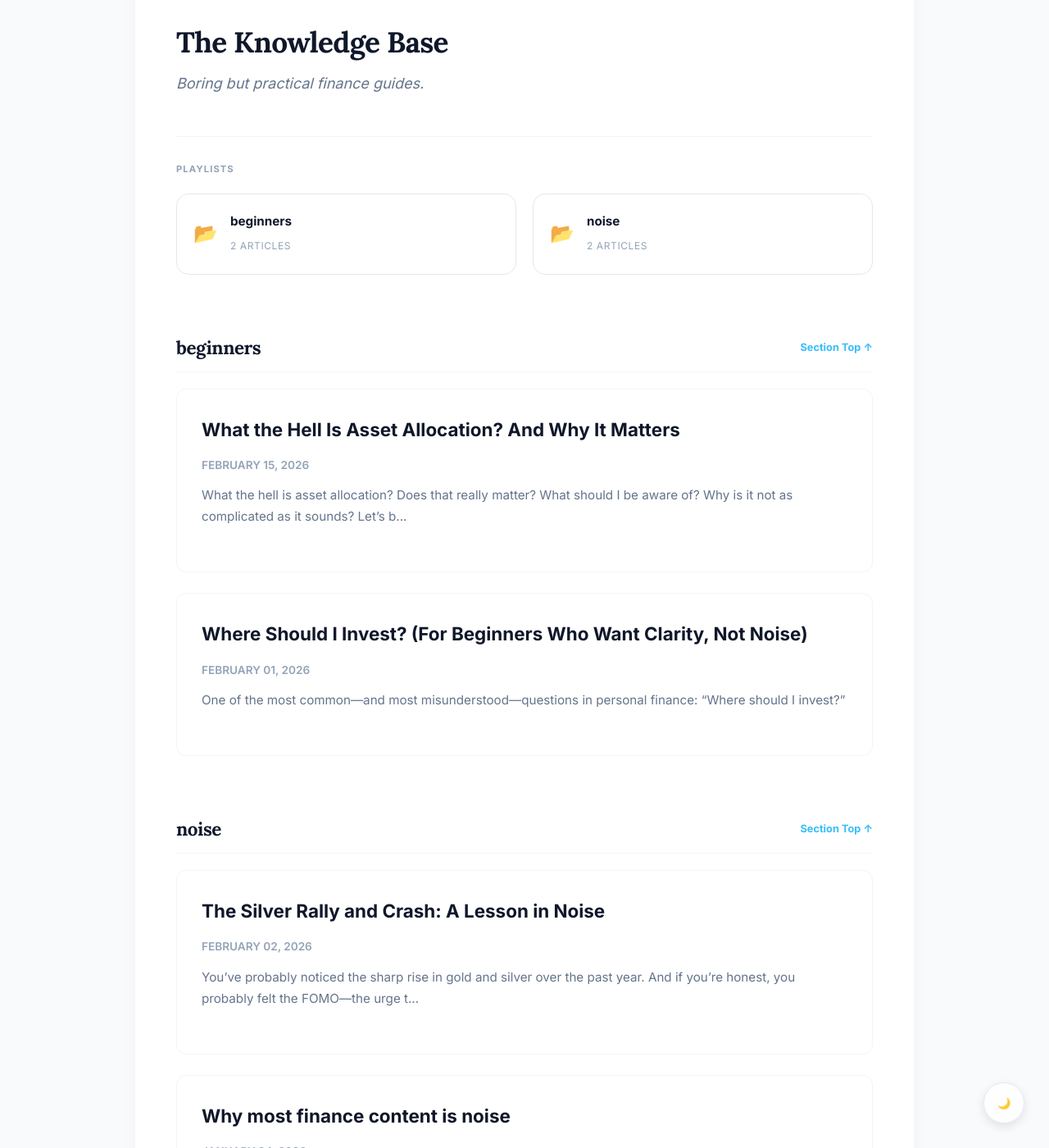
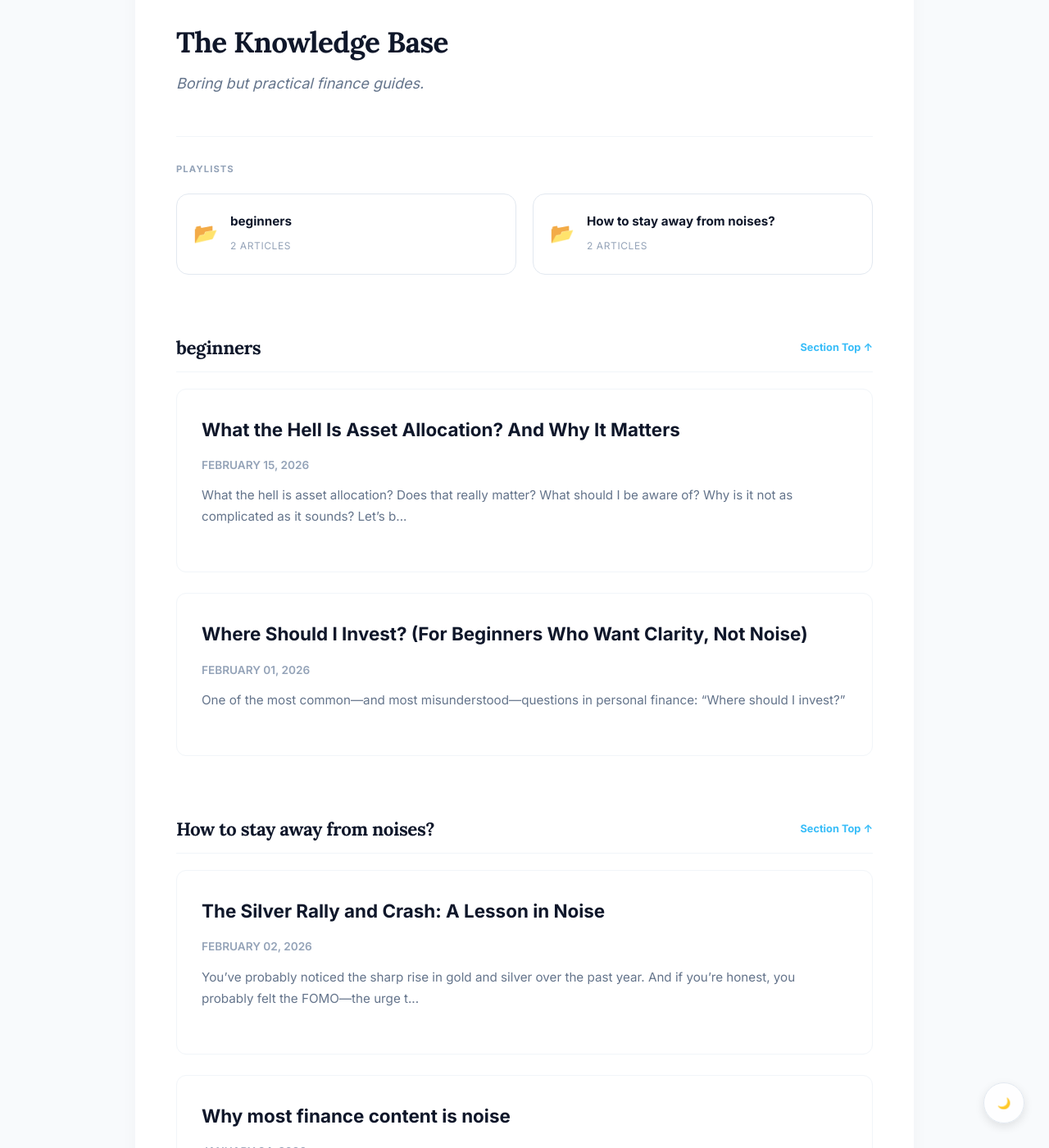
Before and after one commit to HarieshMK/HarieshMK.github.io, a Jekyll site: the page built from blogs.html, in a window 1280 px wide and 1400 px high, scrolled down 388 px. Shown: the whole window at 82% size. Built offline with Jekyll 4.4.1, drawn with Linux system fonts in a browser that asks for light colours.

Commit message:
Update 2026-02-02-the-silver-rally-and-crash.md

```diff
--- a/_posts/2026-02-02-the-silver-rally-and-crash.md
+++ b/_posts/2026-02-02-the-silver-rally-and-crash.md
@@ -3,6 +3,7 @@ layout: post
 title: "The Silver Rally and Crash: A Lesson in Noise"
 date: 2026-02-02
 category: noise
+folder_name: "How to stay away from noises?"
 ---
 
 You’ve probably noticed the sharp rise in gold and silver over the past year. And if you’re honest, you probably felt the FOMO—the urge to buy because prices were running away.
```
